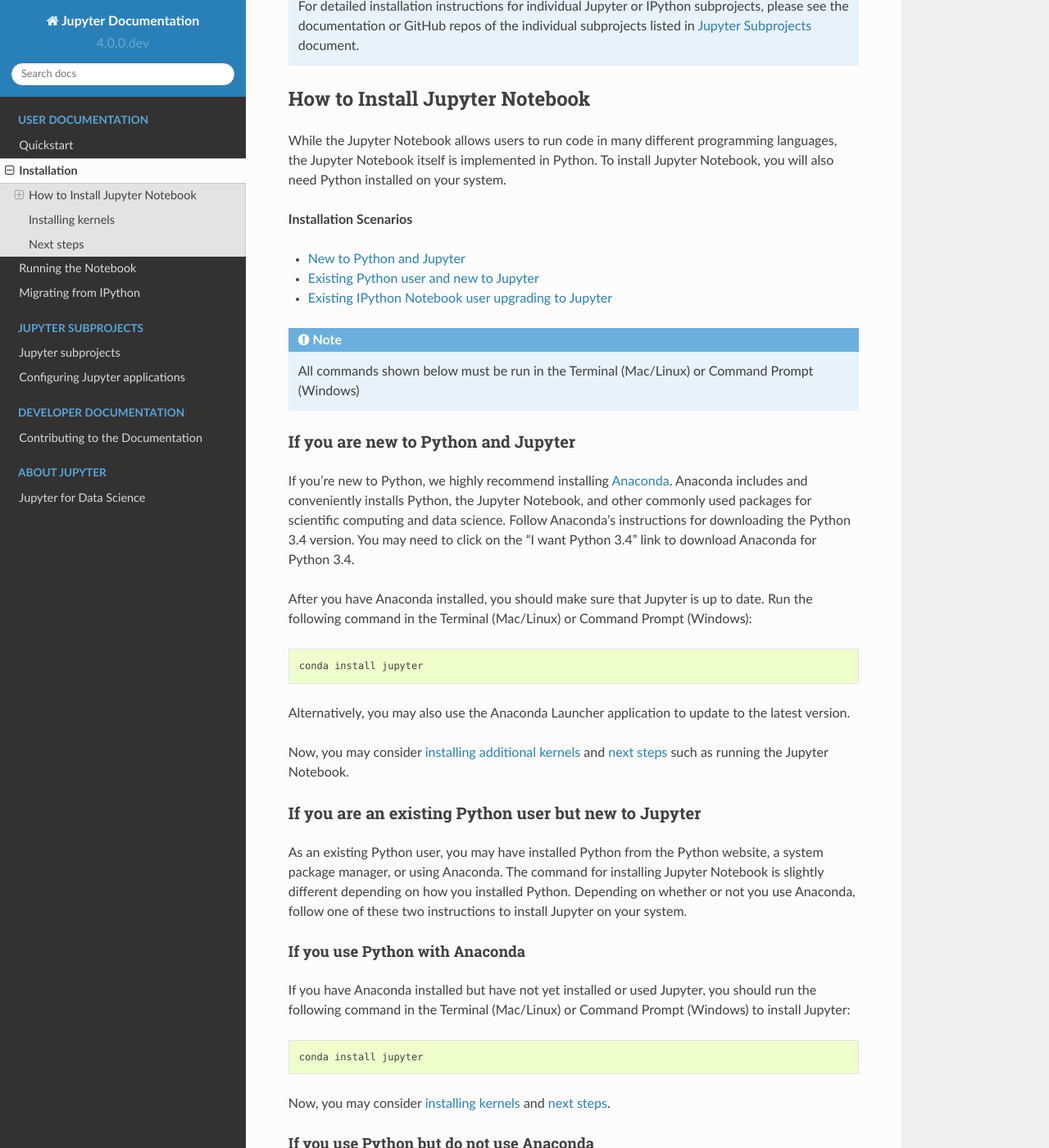
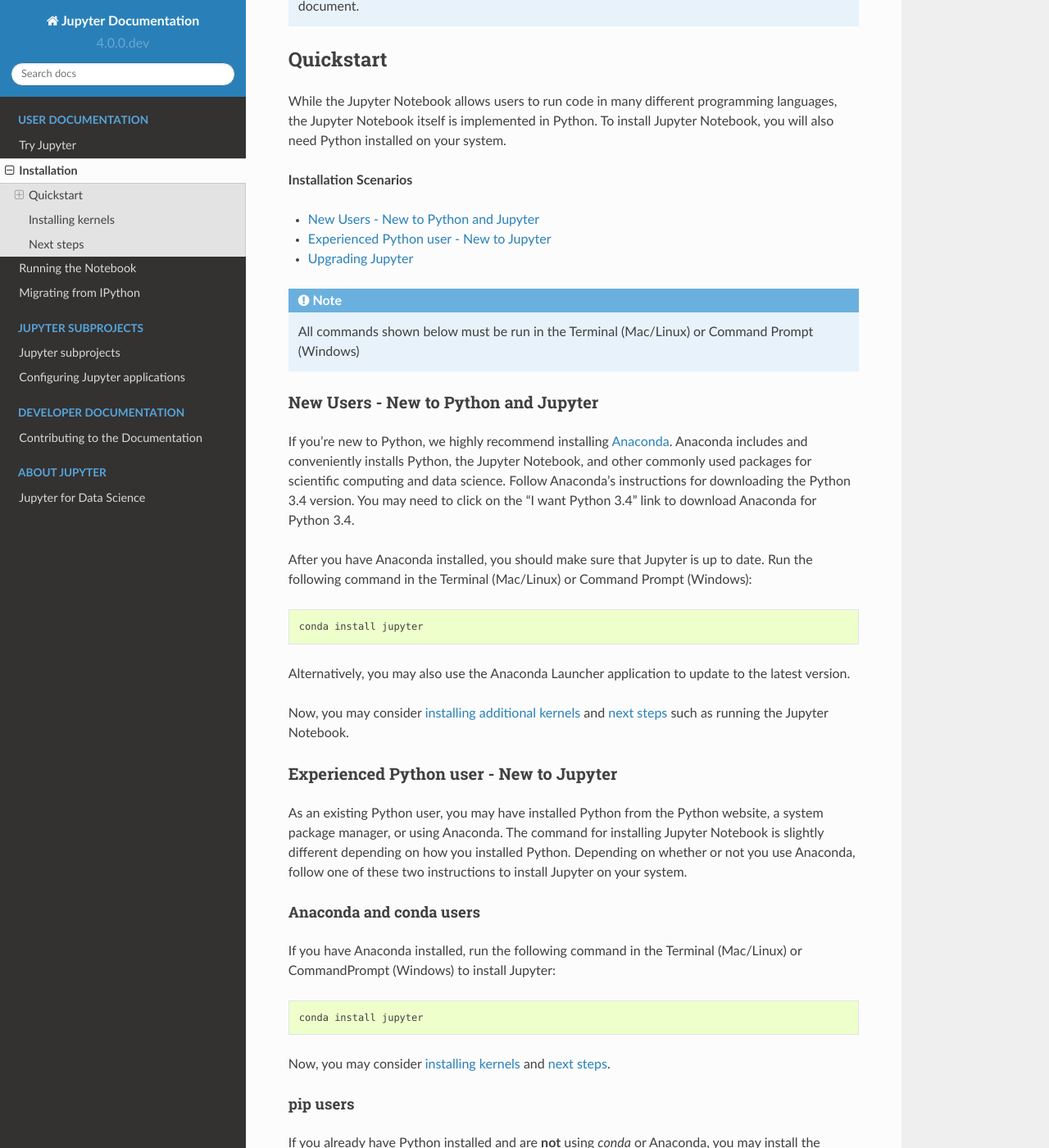
Before and after one commit to jupyter/jupyter, a Sphinx documentation site: the page built from docs/source/install.rst, in a window 1280 px wide and 1400 px high, scrolled down 450 px. Shown: the whole window at 82% size. Built offline with Sphinx 7.4.7 and the Read the Docs theme 2.0.0, drawn with Linux system fonts in a browser that asks for light colours; pages that are not in the unit, such as notebooks, are missing from menus; some of the changed text lies outside the part shown.

Commit message:
Add changes based on feedback

```diff
--- a/docs/source/index.rst
+++ b/docs/source/index.rst
@@ -30,7 +30,7 @@
     :maxdepth: 2
     :caption: User Documentation
 
-    quickstart
+    tryjupyter
     install
     running
     migrating
--- a/docs/source/install.rst
+++ b/docs/source/install.rst
@@ -12,8 +12,6 @@
     If you need to use Python 2.6 or 3.2, you can find IPython 1.2
     `here <http://archive.ipython.org/release/>`__.
 
-This document will get you up and running with the Jupyter Notebook.
-
 These installation instructions explain how to install the Jupyter Notebook and
 the IPython kernel.
 
@@ -25,8 +23,8 @@
     document.
 
 
-How to Install Jupyter Notebook
--------------------------------
+Quickstart
+----------
 
 While the Jupyter Notebook allows users to run code in many different
 programming languages, the Jupyter Notebook itself is implemented in Python.
@@ -35,9 +33,9 @@
 
 **Installation Scenarios**
 
-* :ref:`New to Python and Jupyter <new-to-python-and-jupyter>`
-* :ref:`Existing Python user and new to Jupyter <existing-python-new-jupyter>`
-* :ref:`Existing IPython Notebook user upgrading to Jupyter <existing-upgrading>`
+* :ref:`New Users - New to Python and Jupyter <new-to-python-and-jupyter>`
+* :ref:`Experienced Python user - New to Jupyter <existing-python-new-jupyter>`
+* :ref:`Upgrading Jupyter <upgrading>`
 
 
 .. note::
@@ -47,8 +45,8 @@
 
 .. _new-to-python-and-jupyter:
 
-If you are new to Python and Jupyter
-~~~~~~~~~~~~~~~~~~~~~~~~~~~~~~~~~~~~
+New Users - New to Python and Jupyter
+~~~~~~~~~~~~~~~~~~~~~~~~~~~~~~~~~~~~~
 
 If you're new to Python, we highly recommend installing `Anaconda
 <http://continuum.io/downloads>`_. Anaconda includes and conveniently
@@ -72,8 +70,8 @@
 
 .. _existing-python-new-jupyter:
 
-If you are an existing Python user but new to Jupyter
-~~~~~~~~~~~~~~~~~~~~~~~~~~~~~~~~~~~~~~~~~~~~~~~~~~~~~
+Experienced Python user - New to Jupyter
+~~~~~~~~~~~~~~~~~~~~~~~~~~~~~~~~~~~~~~~~
 
 As an existing Python user, you may have installed Python from the Python website,
 a system package manager, or using Anaconda. The command for installing Jupyter
@@ -84,12 +82,11 @@
 
 .. _existing-anaconda-new-jupyter:
 
-If you use Python with Anaconda
-^^^^^^^^^^^^^^^^^^^^^^^^^^^^^^^
+Anaconda and conda users
+^^^^^^^^^^^^^^^^^^^^^^^^
 
-If you have Anaconda installed but have not yet installed or used Jupyter, you
-should run the following command in the Terminal (Mac/Linux) or Command
-Prompt (Windows) to install Jupyter::
+If you have Anaconda installed, run the following command in the Terminal
+(Mac/Linux) or CommandPrompt (Windows) to install Jupyter::
 
     conda install jupyter
 
@@ -97,10 +94,10 @@
 :ref:`next steps <next-steps>`.
 
 
-.. _python-not-using-Anaconda:
+.. _python-using-pip:
 
-If you use Python but do not use Anaconda
-^^^^^^^^^^^^^^^^^^^^^^^^^^^^^^^^^^^^^^^^^
+pip users
+^^^^^^^^^
 
 If you already have Python installed and are **not** using `conda` or Anaconda,
 you may install the Jupyter Notebook using Python's package manager `pip`::
@@ -130,28 +127,28 @@
 :ref:`next steps <next-steps>`.
 
 
-.. _existing-upgrading:
+.. _upgrading:
 
-Existing IPython Notebook users upgrading to Jupyter Notebook
-~~~~~~~~~~~~~~~~~~~~~~~~~~~~~~~~~~~~~~~~~~~~~~~~~~~~~~~~~~~~~
-
+Upgrading to Jupyter - Experienced Users
+~~~~~~~~~~~~~~~~~~~~~~~~~~~~~~~~~~~~~~~~
 The Jupyter Notebook used to be called the IPython Notebook. If you are running
 an older version of the IPython Notebook (version 3 or earlier) you can use the
 following to upgrade to the latest version of the Jupyter Notebook.
 
-If the older version of the IPython Notebook was installed using `pip`,
-upgrade using::
+**If using 'pip'**::
 
     pip install -U jupyter
 
-If the older version of the IPython Notebook was installed using `conda` or Anaconda,
-upgrade using::
+OR
 
-    conda install jupyter
+**If using Anaconda or `conda`**::
 
+    conda update jupyter
 
-The :ref:`Migrating from IPython <migrating>` document gives additional information
-about migrating from IPython 3 to Jupyter.
+.. seealso::
+
+    The :ref:`Migrating from IPython <migrating>` document has additional
+    information about migrating from IPython 3 to Jupyter.
 
 
 .. _installing-kernels:
```
Also changed, not shown: docs/source/quickstart.rst (deleted, +0 -66 lines), docs/source/tryjupyter.rst (added, +16 -0 lines).
